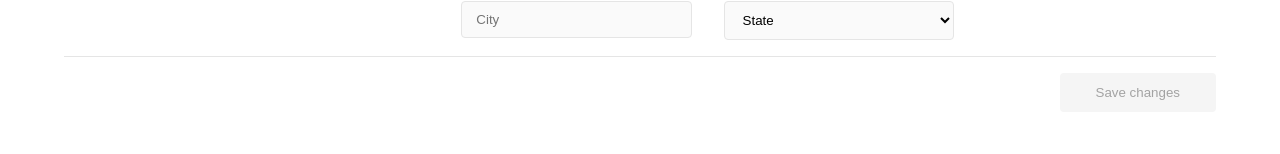
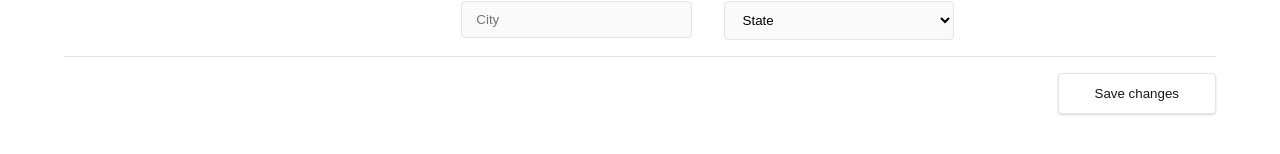
Before and after one commit to MarushchakM/react-form, a React (Vite) app: page / in a window 1280 px wide. Shown: the part 674-828 px from the top of the page. Built offline with nearby package versions, Linux system fonts and the light colour scheme.

Commit message:
update button

```diff
--- a/src/compnents/Form/Form.module.scss
+++ b/src/compnents/Form/Form.module.scss
@@ -10,12 +10,23 @@
     }
   }
   .button {
-    border: none;
-    color: vars.$button-text-color;
-    background-color: vars.$button-bg-color;
+    border: 1px solid vars.$input-border-color;
+    color: vars.$primer-text-color;
+    background-color: vars.$white;
     padding: 12px 36px;
     border-radius: 4px;
     margin-top: 16px;
     float: right;
+    cursor: pointer;
+    box-shadow:
+      0px 1px 2px rgba(0, 0, 0, 0.06),
+      0px 1px 3px rgba(0, 0, 0, 0.10);
+      &:hover {
+        background-color: vars.$input-bg-color;
+
+      }
+      &:focus {
+        box-shadow: 0px 0px 0px 4px rgba(68, 76, 231, 0.12),
+      }
   }
 }
--- a/src/style/variable.scss
+++ b/src/style/variable.scss
@@ -8,3 +8,4 @@ $input-border-color: #E5E5E5;
 $focus-ring-color: #444CE7;
 $shadow-color-dark: #101828;
 $danger-color: #DC2626;
+$white: #ffffff;
```
